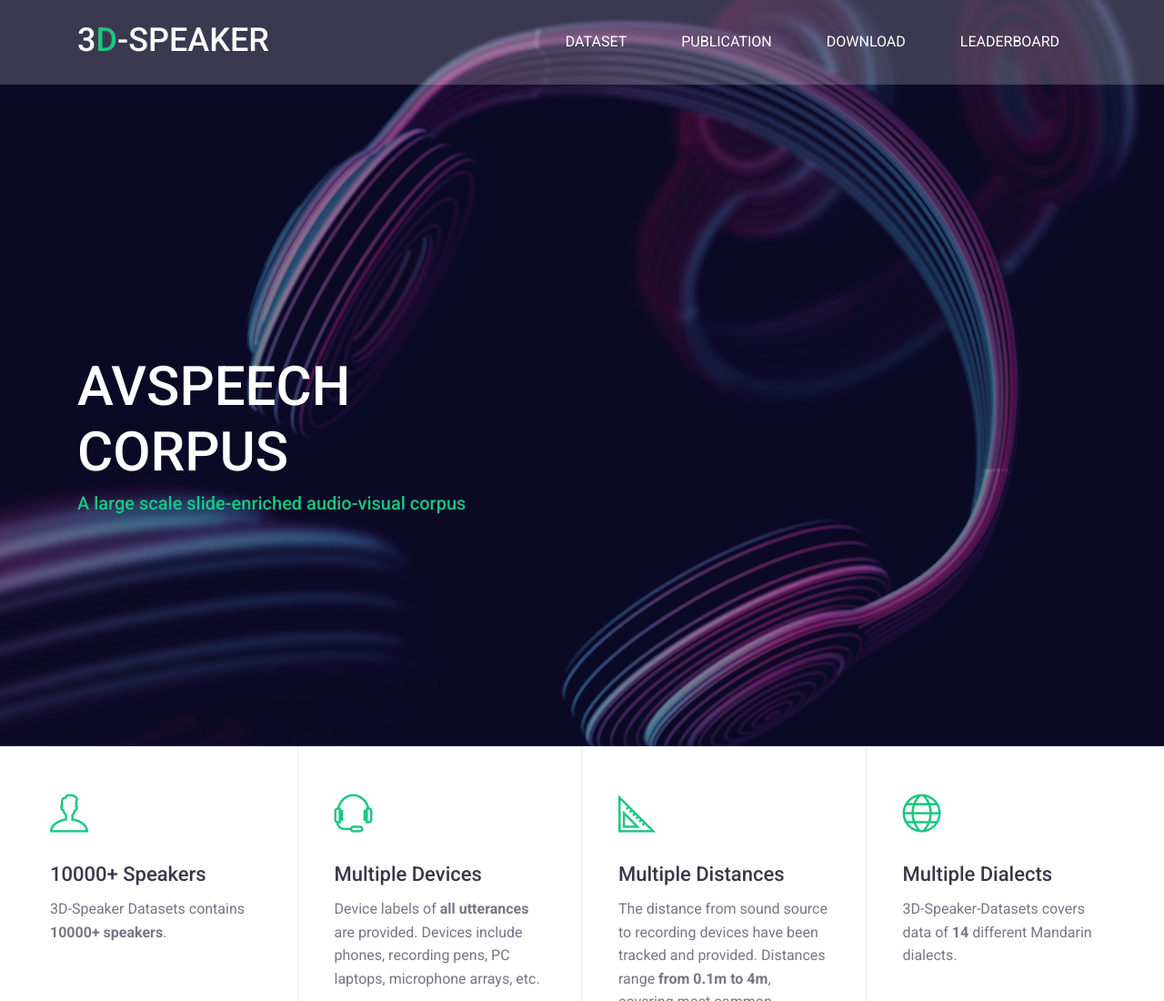
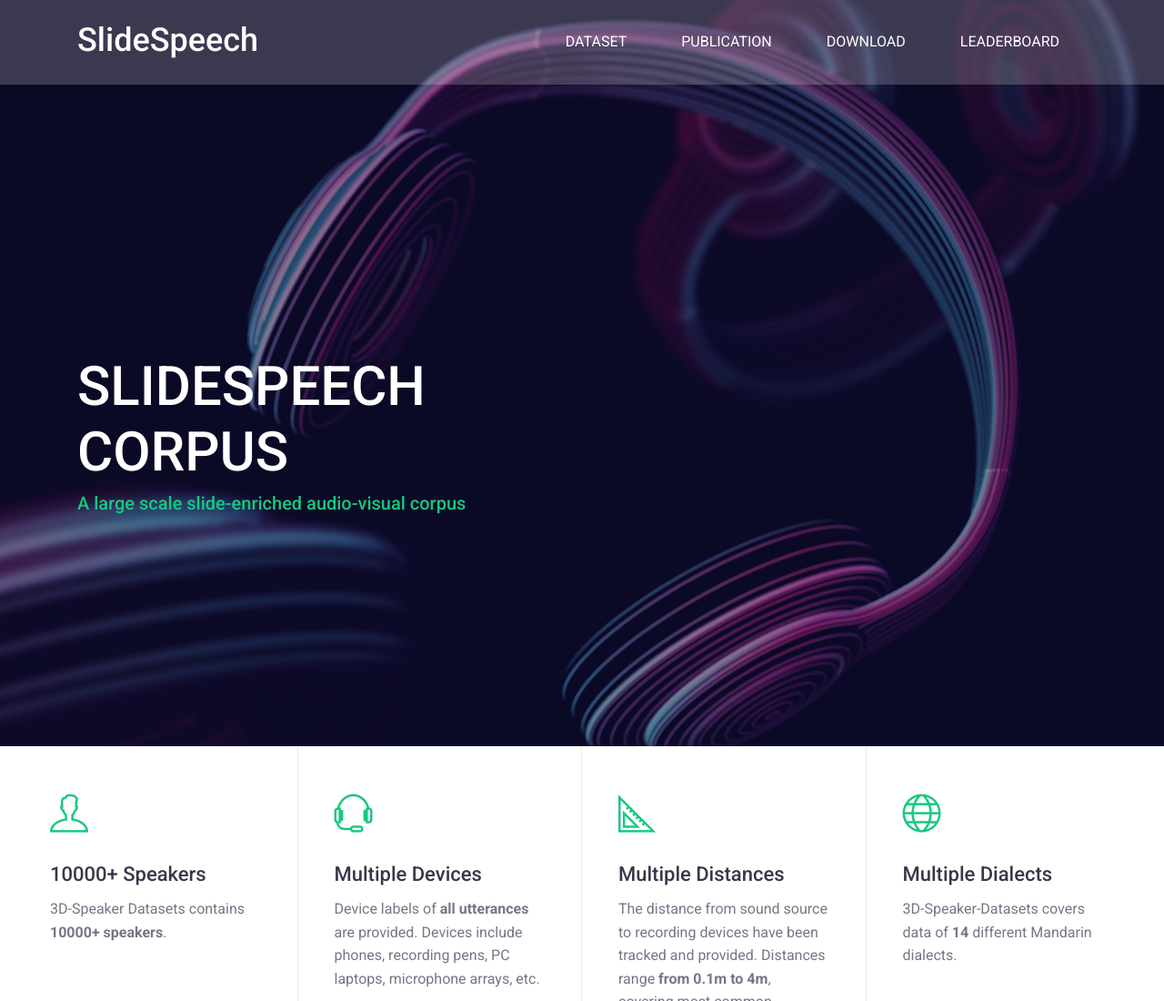
Before and after one commit to funcodec/funcodec.github.io, a plain HTML site: page index.html in a window 1280 px wide. Shown: the top 1100 px of the page at 91% size. Drawn offline with nearby package versions, Linux system fonts and the light colour scheme.

Commit message:
title change

```diff
--- a/index.html
+++ b/index.html
@@ -2,7 +2,7 @@
 <html lang="en">
 
 <head>
-    <title>AVSpeech-Corpus</title>
+    <title>SlideSpeech-Corpus</title>
 
     <!-- Required meta tags -->
     <meta charset="utf-8">
@@ -38,7 +38,7 @@
                     <div class="row">
                         <div class="col-9 col-lg-3">
                             <div class="site-branding">
-                                <h1 class="site-title"><a href="index.html" rel="home">3<span>D</span>-SPEAKER</a></h1>
+                                <h1 class="site-title"><a href="index.html" rel="home">SlideSpeech</a></h1>
                             </div><!-- .site-branding -->
                         </div><!-- .col -->
 
@@ -66,7 +66,7 @@
                     <div class="col-12">
                         <div class="hero-content-wrap flex flex-column justify-content-center align-items-start">
                             <header class="entry-header">
-                                <h1>AVSpeech <br /> Corpus</h1>
+                                <h1>SlideSpeech <br /> Corpus</h1>
                             </header><!-- .entry-header -->
 
                             <div class="entry-content" style="color: #19c880;">
```
